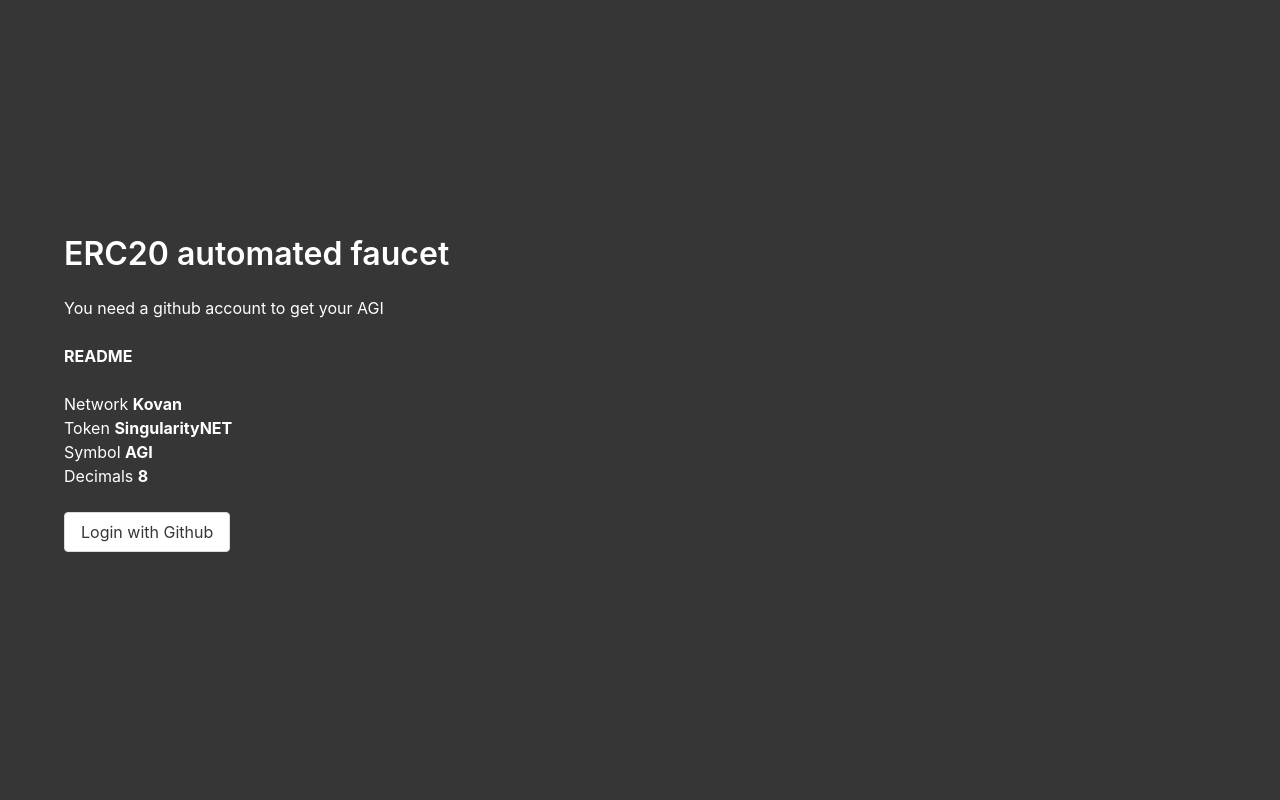
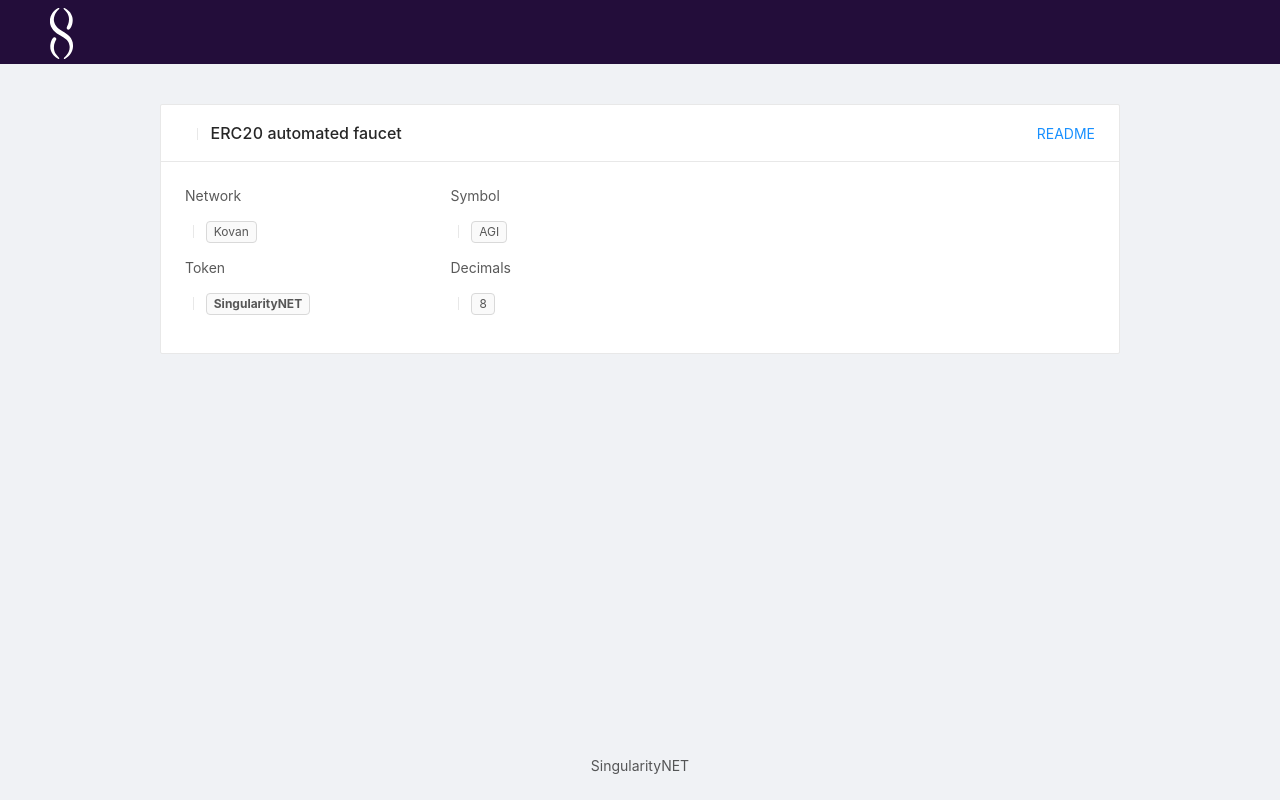
Before and after one commit to singnet/agi-faucet, a plain HTML site: page index.html in a window 1280 px wide. Drawn offline with nearby package versions, Linux system fonts and the light colour scheme.

Commit message:
Use antd instead of bulma
...to stay coherent with alpha-ui

+ Add assets/lovo.svg

```diff
--- a/index.html
+++ b/index.html
@@ -1,70 +1,103 @@
 <!DOCTYPE html>
 <html lang="en">
-
   <head>
     <meta charset="utf-8">
     <meta name="viewport" content="width=device-width, initial-scale=1, shrink-to-fit=no">
     <meta name="theme-color" content="#000000">
-  <link rel="stylesheet" href="https://cdnjs.cloudflare.com/ajax/libs/bulma/0.6.2/css/bulma.min.css" />
+    <link rel="stylesheet" href="https://cdnjs.cloudflare.com/ajax/libs/antd/3.3.0/antd.css" />
     <title>Faucet ERC20</title>
   </head>
-
   <body>
     <noscript>
       You need to enable JavaScript to run this app.
     </noscript>
-  <div id="container is-fluid">
-    <section class="hero is-dark is-fullheight">
-      <div class="hero-body">
-        <div class="container">
-          <h1 class="title">
+    <div class="ant-layout" style="min-height: 100vh;">
+      <div class="ant-layout-header" style="background: rgb(35, 13, 58);">
+        <div className="logo">
+          <img src="assets/logo.svg" alt="SingularityNET" />
+        </div>
+      </div>
+      <div class="ant-layout-content">
+        <div class="ant-row-flex ant-row-flex-center">
+          <div
+            class="ant-col-xs-24 ant-col-sm-24 ant-col-md-22 ant-col-lg-15 ant-col-xl-18"
+            style="margin-top: 40px;"
+          >
+            <div class="ant-row">
+              <div class="ant-card ant-card-bordered ant-card-wider-padding">
+                <div class="ant-card-head">
+                  <div class="ant-card-head-wrapper">
+                    <div class="ant-card-head-title">
+                      <i class="anticon anticon-gift"></i>
+                      <div class="ant-divider ant-divider-vertical"></div>
                         ERC20 automated faucet
-          </h1>
-          <h3 id="subtitle" style="display: none">
-            You need a github account to get your AGI
-          </h3>
-          <br />
+                    </div>
+                    <div class="ant-card-extra">
+                        <a href="https://github.com/vulpemventures/faucet-erc20/blob/master/README.md" target="_blank">
+                          README
+                        </a>
+                    </div>
+                  </div>
+                </div>
+                <div class="ant-card-body">
+                  <div class="ant-row-flex ant-row-flex-space-around ant-row-flex-middle">
+                    <div class="ant-col-xs-24 ant-col-sm-7 ant-col-md-7 ant-col-lg-7 ant-col-xl-7">
                       <p>
-            <a href="https://github.com/vulpemventures/faucet-erc20/blob/master/README.md" target="_blank">
-              <strong>README</strong>
-            </a>
+                        Network
+                        <div class="ant-divider ant-divider-vertical"></div>
+                        <div class="ant-tag">Kovan</div>
                       </p>
-          <br />
-          <ul style="list-style: none;">
-            <li>Network
-              <b>Kovan</b>
-            </li>
-            <li> Token
+                      <p>
+                        Token
+                        <div class="ant-divider ant-divider-vertical"></div>
+                        <div class="ant-tag">
                           <a href="https://kovan.etherscan.io/token/0x3b226ff6aad7851d3263e53cb7688d13a07f6e81#readContract">
                             <b>SingularityNET</b>
                           </a>
-            </li>
-            <li>Symbol
-              <b>AGI</b>
-            </li>
-            <li>Decimals
-              <b>8</b>
-            </li>
-          </ul>
-          <br />
-          <div class="field">
-            <div id="control" class="control" style="display: none">
-              <input class="input" id="input" type="text" style="width: 360px" placeholder="Enter your ETH address">
-              <button id="button" class="button is-primary" onClick="sendRequest()">
-                Submit
+                        </div>
+                      </p>
+                    </div>
+                    <div class="ant-col-xs-24 ant-col-sm-7 ant-col-md-7 ant-col-lg-7 ant-col-xl-7">
+                      <p>
+                        Symbol
+                        <div class="ant-divider ant-divider-vertical"></div>
+                        <div class="ant-tag">AGI</div>
+                      </p>
+                      <p>
+                        Decimals
+                        <div class="ant-divider ant-divider-vertical"></div>
+                        <div class="ant-tag">8</div>
+                      </p>
+                    </div>
+                    <div class="ant-col-xs-24 ant-col-sm-10 ant-col-md-10 ant-col-lg-10 ant-col-xl-10" style="margin-top: 30px; margin-bottom: 30px;">
+                        <div id="control" style="display: none">
+                          <input id="input" type="text" style="width: 100%" placeholder="Enter your ETH address" class="ant-input">
+                          <button id="button" type="button" onClick="sendRequest()" class="ant-btn ant-btn-primary" style="width: 100%; margin-top: 10px;">
+                            SUBMIT
                           </button>
                         </div>
-            <button class="button" id="login" style="display: none" onClick="githubLogin()">
-              Login with Github
+                        <div id="subtitle" class="ant-alert ant-alert-info ant-alert-no-icon" style="display: none;">
+                          <span class="ant-alert-message">
+                            You need a GitHub account to get your AGI
+                          </span>
+                        </div>
+                        <button type="button" id="login;
+" onClick="githubLogin()" class="ant-btn ant-btn-primary" style="width: 100%; margin-top: 10px; display: none;">
+                          LOGIN
                         </button>
+                        <div id="notification" class="ant-alert ant-alert-warning ant-alert-no-icon" style="display:none; margin-top: 20px;">
                         </div>
-          <div id="notification" class="notification is-success" style="display:none">
-          </div>
-          <div id="error" class="notification is-danger" style="display:none">
+                        <div id="error" class="ant-alert ant-alert-error ant-alert-no-icon" style="display:none; margin-top: 20px;">
                         </div>
                     </div>
                   </div>
-    </section>
+                </div>
+              </div>
+            </div>
+        </div>
+      </div>
+      </div>
+      <div class="ant-layout-footer" style="text-align: center;">SingularityNET</div>
     </div>
     <script>
       const BASE_URI = "https://nd9vvrqz39.execute-api.eu-west-1.amazonaws.com/production"
@@ -140,5 +173,4 @@
       }
     </script>
   </body>
-
 </html>
```
Also changed, not shown: assets/logo.svg (added). Lines whose indentation alone changed are shown as unchanged.
